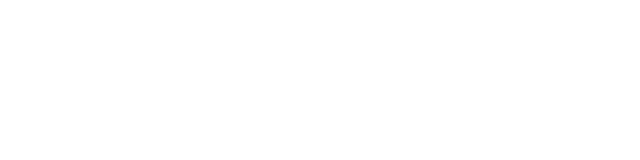
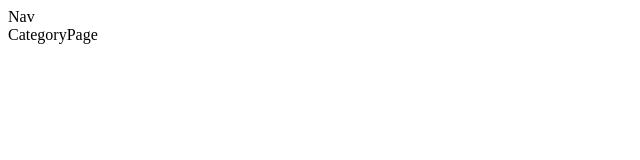
Before and after one commit to 4dimarik/MF_M4, a React (Create React App) app: page /1/1 in a window 1280 px wide. Shown: the top 160 px of the page, without its empty margins (0-640 px from the left). Built offline with nearby package versions, Linux system fonts and the light colour scheme.

Commit message:
fix: add routes, pages, layout, nav component

```diff
--- a/src/App.js
+++ b/src/App.js
@@ -1,5 +1,39 @@
+import { useRoutes } from 'react-router-dom';
+import IndexLayout from './Layouts/IndexLayout';
+import CategoryPage from './pages/CategoryPage';
+import MainPage from './pages/MainPage';
+import CategoryItemPage from './pages/CategoryItemPage';
+import NotFound from './pages/NotFound';
+
 function App() {
-  return <></>;
+  const elements = useRoutes([
+    {
+      path: '/',
+      element: <IndexLayout />,
+      children: [
+        {
+          index: true,
+          element: <MainPage />,
+        },
+        {
+          path: ':category',
+          element: <CategoryPage />,
+          children: [
+            {
+              path: ':id',
+              element: <CategoryItemPage />,
+            },
+          ],
+        },
+        {
+          path: '*',
+          element: <NotFound />,
+        },
+      ],
+    },
+  ]);
+
+  return <>{elements}</>;
 }
 
 export default App;
--- /dev/null
+++ b/src/Layouts/IndexLayout.jsx
@@ -0,0 +1,11 @@
+import { Outlet } from 'react-router-dom';
+import Nav from '../components/Nav';
+
+export default function IndexLayout() {
+  return (
+    <div className="container mx-auto">
+      <Nav />
+      <Outlet />
+    </div>
+  );
+}
--- /dev/null
+++ b/src/components/Nav.jsx
@@ -0,0 +1,3 @@
+export default function Nav() {
+  return <nav>Nav</nav>;
+}
--- a/src/index.js
+++ b/src/index.js
@@ -1,10 +1,10 @@
-import React from 'react';
 import ReactDOM from 'react-dom/client';
+import { BrowserRouter } from 'react-router-dom';
 import App from './App';
 
 const root = ReactDOM.createRoot(document.getElementById('root'));
 root.render(
-  <React.StrictMode>
+  <BrowserRouter>
     <App />
-  </React.StrictMode>
+  </BrowserRouter>
 );
--- /dev/null
+++ b/src/pages/CategoryItemPage.jsx
@@ -0,0 +1,9 @@
+// const categories = {
+//   characters: 'Герои',
+//   episodes: 'Эпизоды',
+//   locations: 'Локации',
+// };
+
+export default function CategoryItemPage() {
+  return <div>CategoryItemPage</div>;
+}
--- /dev/null
+++ b/src/pages/CategoryPage.jsx
@@ -0,0 +1,3 @@
+export default function CategoryPage() {
+  return <div>CategoryPage</div>;
+}
--- /dev/null
+++ b/src/pages/MainPage.jsx
@@ -0,0 +1,3 @@
+export default function MainPage() {
+  return <div>MainPage</div>;
+}
--- /dev/null
+++ b/src/pages/NotFound.jsx
@@ -0,0 +1,3 @@
+export default function NotFound() {
+  return <div>NotFound</div>;
+}
```
